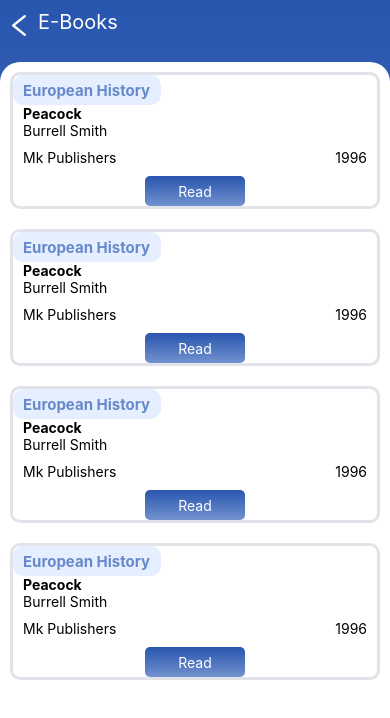
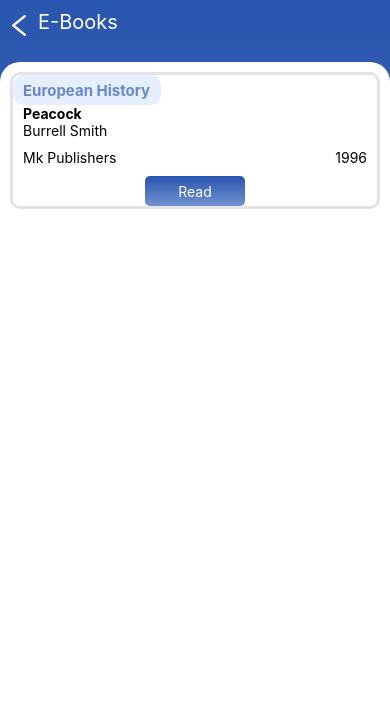
Before and after one commit to Zeph180/tusome, a React Native app: screen /Books in a window 390 px wide. Shown: the top 718 px of the page. Built offline with nearby package versions, Linux system fonts and the light colour scheme.

Commit message:
Amde componet dynamic with context data

```diff
--- a/src/screens/BooksScreen.js
+++ b/src/screens/BooksScreen.js
@@ -1,14 +1,14 @@
 import React from "react";
 import { ScrollView } from "react-native";
 import { useGlobalContext } from "../../GlobalContext";
-import BookCard from "../constants/BookCard";
+import BooksList from "../constants/BookCard";
 import ProfileHeader from "../constants/ProfileHeader";
 import RegistrationContainer from "../containers/RegistrationContainer";
 
 
 export default function BooksScreen({navigation}) {
-	const { user, books } = useGlobalContext();
-	console.log(books);
+	const { user } = useGlobalContext();
+	const books = user.books;
 
 	const handleGoBack = () => {
 		navigation.goBack();
@@ -28,10 +28,7 @@ export default function BooksScreen({navigation}) {
 			}
 		>
 			<ScrollView>
-				<BookCard user={user} handleReadBtn={handleReadBtn}/>
-				<BookCard user={user}/>
-				<BookCard user={user}/>
-				<BookCard user={user}/>
+				<BooksList books={books}/>
 			</ScrollView>
 		</RegistrationContainer>
 	);
```
